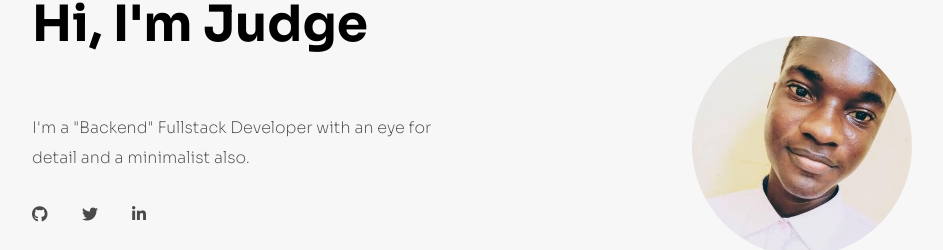
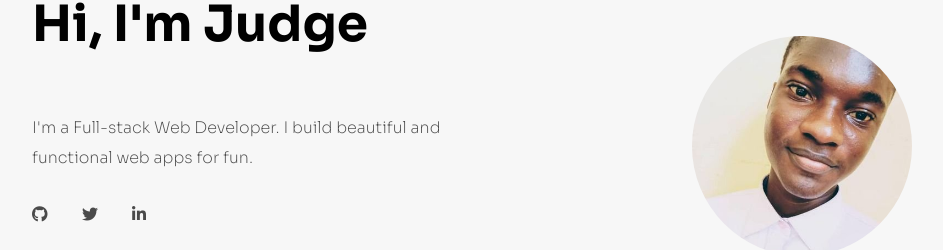
Before and after one commit to judgegodwins/my-portfolio, a React (Create React App) app: page / in a window 1280 px wide. Shown: the part 250-500 px from the top of the page, without its empty margins (168-1111 px from the left). Built offline with nearby package versions, Linux system fonts and the light colour scheme.

Commit message:
change text

```diff
--- a/src/components/HomeTab.js
+++ b/src/components/HomeTab.js
@@ -10,8 +10,8 @@ function HomeTab(props) {
                 <h1>Hi, I'm Judge</h1>
 
                 <p>
-                    I'm a "Backend" Fullstack Developer with an eye for detail
-                    and a minimalist also.
+                    I'm a Full-stack Web Developer. I build beautiful
+                    and functional web apps for fun.
                 </p>
                 <div className="socials home">
                     <div className="social touch-indicator">
```
